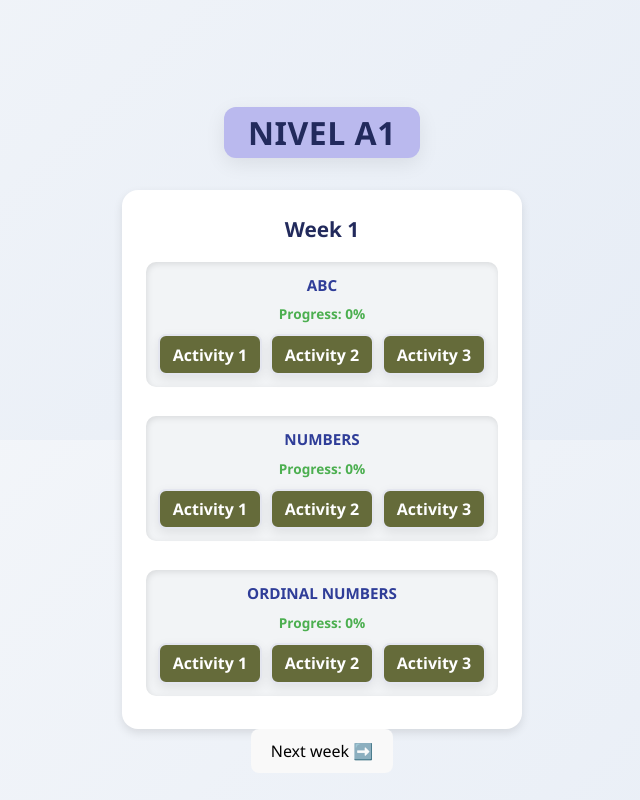
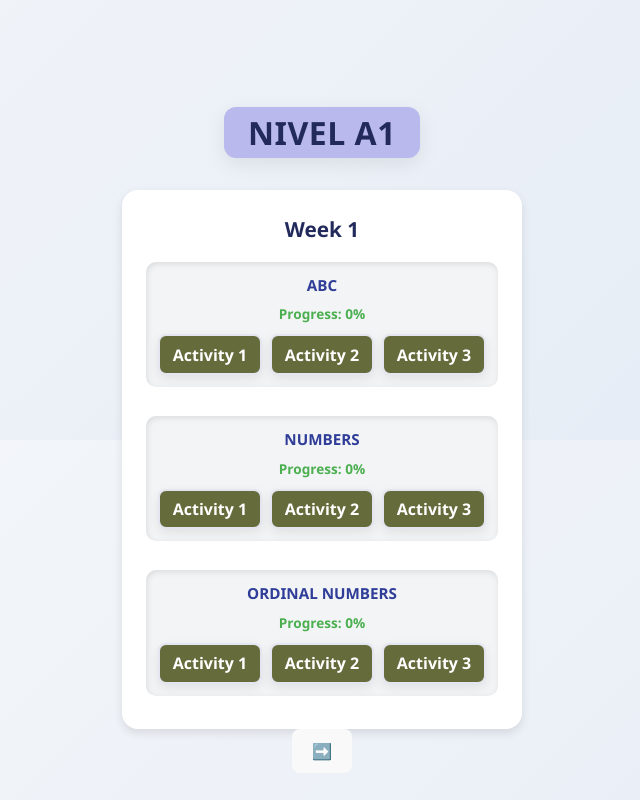
Before and after one commit to claretd23/SysEngLearn-vercel, a React (Vite) app: page /inicio/A1 in a window 1280 px wide. Shown: the part 360-1160 px from the top of the page, without its empty margins (318-958 px from the left). Built offline with nearby package versions, Linux system fonts and the light colour scheme; no server answers.

Commit message:
cambio diseño inicioA1

```diff
--- a/src/pages/niveles/InicioA1.css
+++ b/src/pages/niveles/InicioA1.css
@@ -116,7 +116,7 @@ html, body {
 
 .porcentaje-completado {
   font-size: 0.85rem;
-  color: #aabc37;
+  color: #150a51;
   font-weight: bold;
 }
 
--- a/src/pages/niveles/InicioA1.tsx
+++ b/src/pages/niveles/InicioA1.tsx
@@ -139,12 +139,12 @@ export default function InicioA1() {
         <div className="botones-navegacion">
           {semanaActual > 0 && (
             <button onClick={handlePrev} className="btn-nav prev">
-              ⬅️ previous week
+              ⬅️
             </button>
           )}
           {semanaActual < semanas.length - 1 && (
             <button onClick={handleNext} className="btn-nav next">
-              Next week ➡️
+            ➡️
             </button>
           )}
         </div>
```
